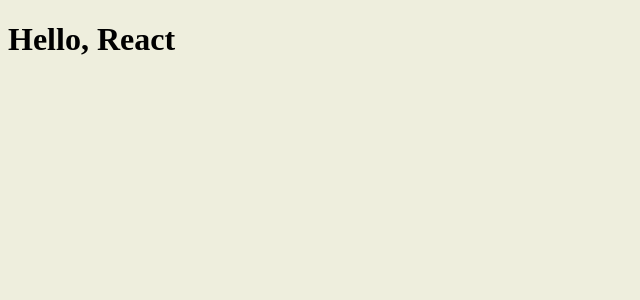
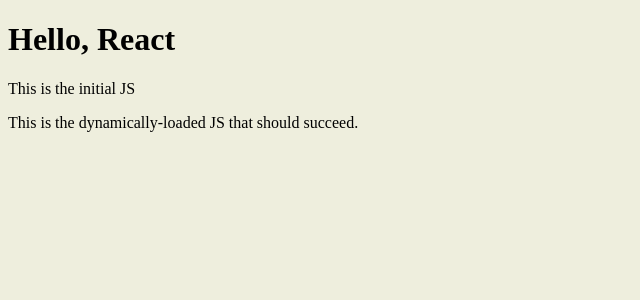
Before and after one commit to CodingItWrong/dynamic-import-error-boundaries, a React app: page / in a window 1280 px wide. Shown: the top 300 px of the page, without its empty margins (0-640 px from the left). Built offline with nearby package versions, Linux system fonts and the light colour scheme.

Commit message:
Add a successful dynamic load

```diff
--- a/src/App.js
+++ b/src/App.js
@@ -1,5 +1,14 @@
+import {lazy} from 'react';
 import './style.css';
 
+const DynamicSuccess = lazy(() => import('./DynamicSuccess.js'));
+
 export default function App() {
-  return <h1>Hello, React</h1>;
+  return (
+    <div>
+      <h1>Hello, React</h1>
+      <p>This is the initial JS</p>
+      <DynamicSuccess />
+    </div>
+  );
 }
--- /dev/null
+++ b/src/DynamicSuccess.js
@@ -0,0 +1,3 @@
+export default function DynamicSuccess() {
+  return <p>This is the dynamically-loaded JS that should succeed.</p>;
+}
```
